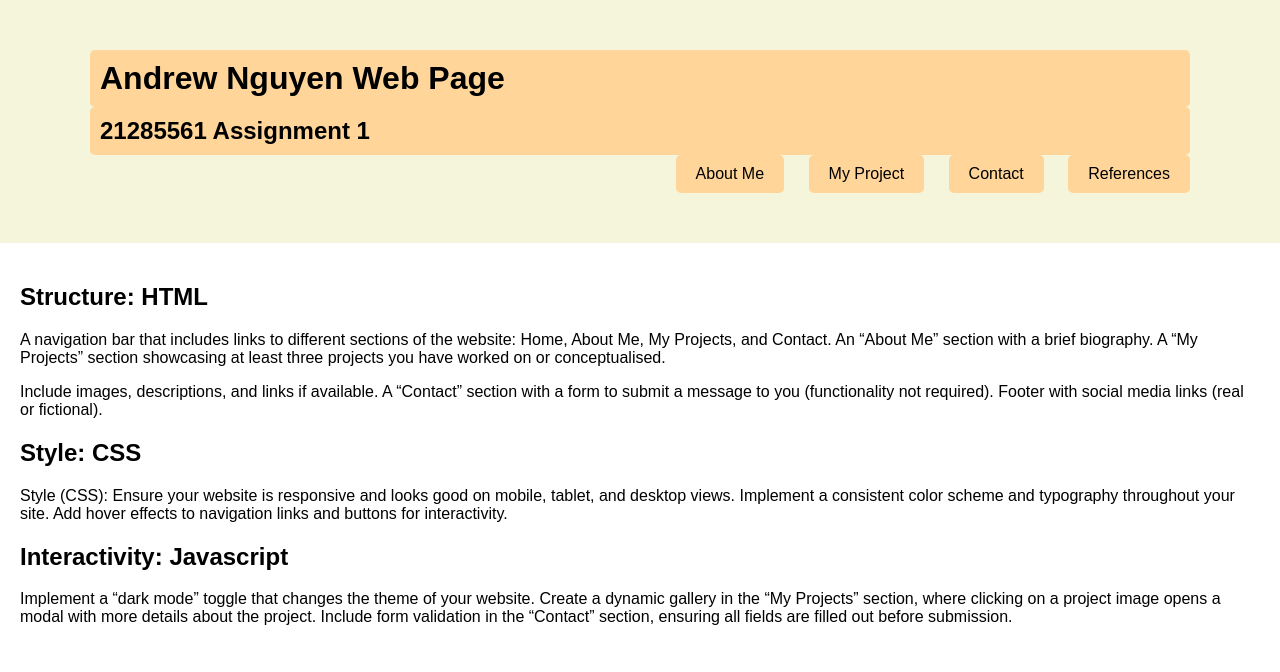
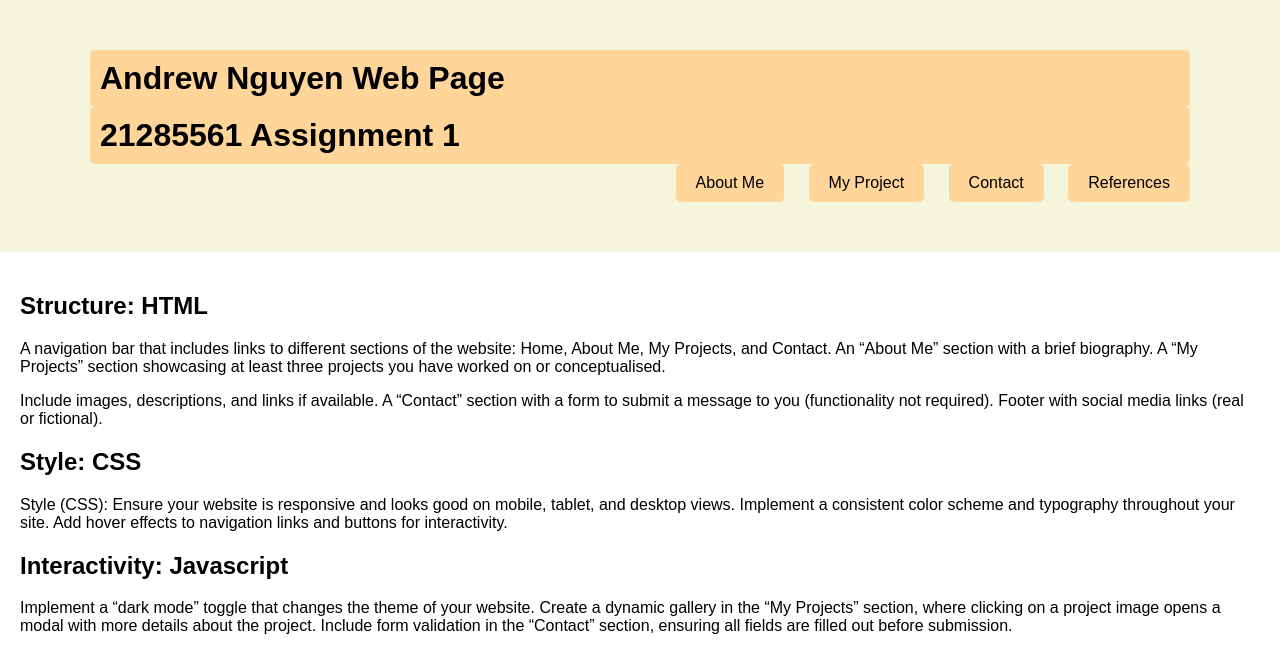
Before and after one commit to Andengy/ISYS3004-Assignment-1-, a plain HTML site: page index.html in a window 1280 px wide. Drawn offline with Linux system fonts and the light colour scheme.

Commit message:
Adjsut html H1 AND H2

```diff
--- a/index.html
+++ b/index.html
@@ -11,7 +11,7 @@
 <body>
     <header>
         <h1>Andrew Nguyen Web Page</h1>
-        <h2> 21285561 Assignment 1</h2>
+        <h1> 21285561 Assignment 1</h1>
         <nav>
             <ul>
                 <li><a href="about.html">About Me</a></li>
```
